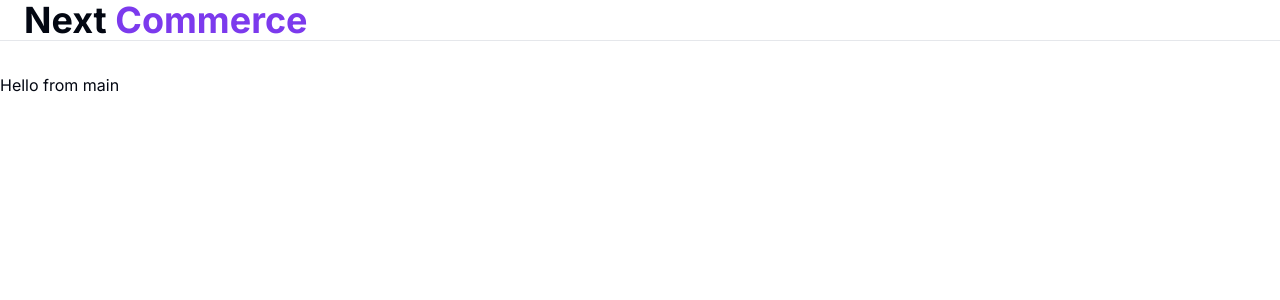
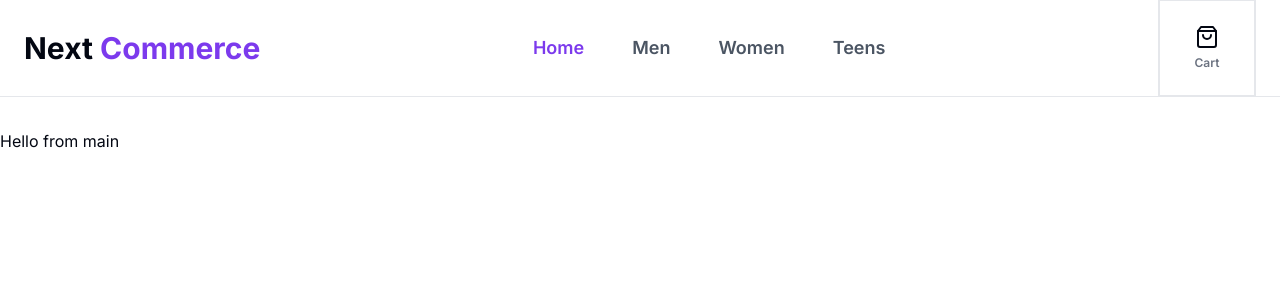
Before and after one commit to moonspark78/e-commerce-website-nextjs, a Next.js app: page / in a window 1280 px wide. Shown: the top 300 px of the page. Built offline with nearby package versions, Linux system fonts and the light colour scheme.

Commit message:
:tada: Doneee with  the navbar  :tada:

```diff
--- a/app/components/Navbar.tsx
+++ b/app/components/Navbar.tsx
@@ -1,6 +1,10 @@
-import { headers } from 'next/headers'
+"use client";
+
+import { Button } from '@/components/ui/button';
 import Link from 'next/link'
+import { usePathname } from 'next/navigation'
 import React from 'react'
+import {ShoppingBag} from "lucide-react"
 
 
 const links = [
@@ -11,15 +15,42 @@
 ]
 
 const Navbar = () => {
+
+  const pathname = usePathname()
+
   return (
     <header className='mb-8 border-b'>
       <div className='flex items-center justify-between mx-auto max-w-2xl px-4 sm:px-6 lg:max-w-7xl'>
           <Link href="/">
-              <h1 className='text-4xl font-bold'>Next <span className='text-primary'>Commerce</span> </h1>
+              <h1 className='text-xl md:text-3xl font-bold'>Next <span className='text-primary'>Commerce</span> </h1>
           </Link>
 
 
+          <nav className='hidden gap-12 lg:flex'>
+            {links.map((link,idx) =>(
+              <div key={idx}>
+                {pathname === link.href ? (
+                    <Link className='text-lg font-semibold text-primary' href={link.href}>
+                      {link.name}
+                    </Link>
+                ):(
+                    <Link href={link.href} className='text-lg font-semibold hover:text-primary transition duration-300 text-gray-600'>
+                      {link.name}
+                    </Link>
+                )}
+              </div>
+            ))}
+          </nav>
 
+
+          <div className='flex divide-x border-r sm:border-l'>
+            <Button variant={"outline"} className='flex flex-col gap-y-1.5 h-12 w-12 sm:h-20 md:h-24 md:w-24 rounded-none'>
+              <ShoppingBag/>
+              <span className='hidden text-xs font-semibold text-gray-500 sm:block'>
+                Cart
+              </span>
+            </Button>
+          </div>
       </div>
     </header>
   )
--- /dev/null
+++ b/components/ui/button.tsx
@@ -0,0 +1,56 @@
+import * as React from "react"
+import { Slot } from "@radix-ui/react-slot"
+import { cva, type VariantProps } from "class-variance-authority"
+
+import { cn } from "@/lib/utils"
+
+const buttonVariants = cva(
+  "inline-flex items-center justify-center whitespace-nowrap rounded-md text-sm font-medium ring-offset-background transition-colors focus-visible:outline-none focus-visible:ring-2 focus-visible:ring-ring focus-visible:ring-offset-2 disabled:pointer-events-none disabled:opacity-50",
+  {
+    variants: {
+      variant: {
+        default: "bg-primary text-primary-foreground hover:bg-primary/90",
+        destructive:
+          "bg-destructive text-destructive-foreground hover:bg-destructive/90",
+        outline:
+          "border border-input bg-background hover:bg-accent hover:text-accent-foreground",
+        secondary:
+          "bg-secondary text-secondary-foreground hover:bg-secondary/80",
+        ghost: "hover:bg-accent hover:text-accent-foreground",
+        link: "text-primary underline-offset-4 hover:underline",
+      },
+      size: {
+        default: "h-10 px-4 py-2",
+        sm: "h-9 rounded-md px-3",
+        lg: "h-11 rounded-md px-8",
+        icon: "h-10 w-10",
+      },
+    },
+    defaultVariants: {
+      variant: "default",
+      size: "default",
+    },
+  }
+)
+
+export interface ButtonProps
+  extends React.ButtonHTMLAttributes<HTMLButtonElement>,
+    VariantProps<typeof buttonVariants> {
+  asChild?: boolean
+}
+
+const Button = React.forwardRef<HTMLButtonElement, ButtonProps>(
+  ({ className, variant, size, asChild = false, ...props }, ref) => {
+    const Comp = asChild ? Slot : "button"
+    return (
+      <Comp
+        className={cn(buttonVariants({ variant, size, className }))}
+        ref={ref}
+        {...props}
+      />
+    )
+  }
+)
+Button.displayName = "Button"
+
+export { Button, buttonVariants }
--- a/package.json
+++ b/package.json
@@ -10,6 +10,7 @@
   },
   "dependencies": {
     "@headlessui/react": "^1.7.19",
+    "@radix-ui/react-slot": "^1.0.2",
     "@sanity/client": "^6.15.20",
     "@sanity/image-url": "^1.0.2",
     "@stripe/stripe-js": "^3.3.0",
@@ -20,7 +21,7 @@
     "next-sanity": "^9.0.10",
     "react": "^18",
     "react-dom": "^18",
-    "stripe": "^15.3.0",
+    "stripe": "^15.4.0",
     "tailwind-merge": "^2.3.0",
     "tailwindcss-animate": "^1.0.7",
     "use-shopping-cart": "^3.2.0",
```
Also changed, not shown: 1 other file (tests, documents, lock files or other folders).
